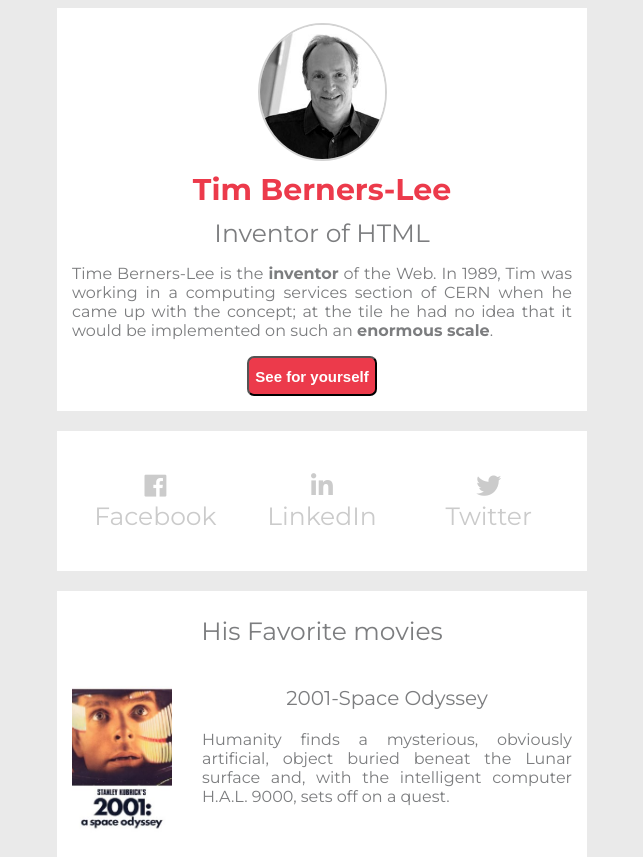
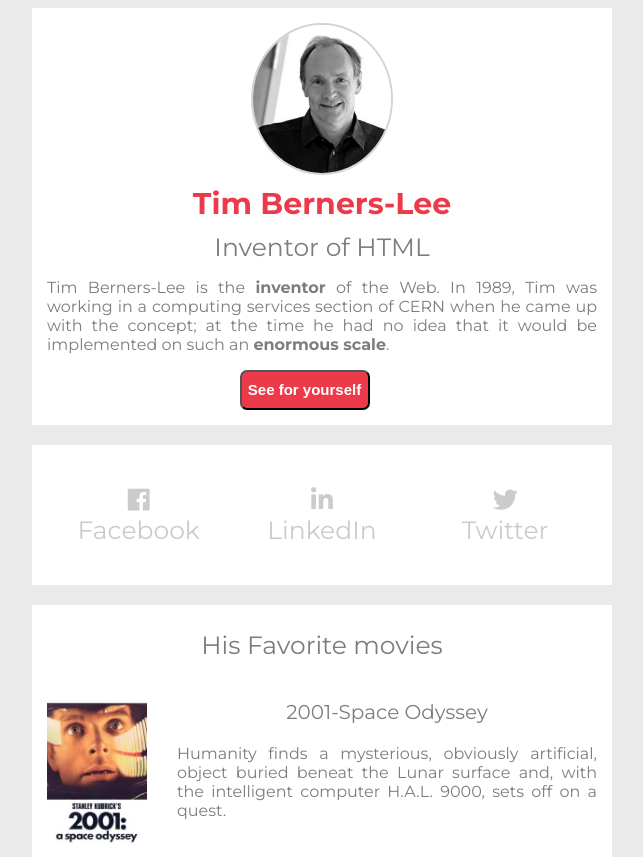
Before and after one commit to NelisThomas/starting-web-development, a plain HTML site: page index.html in a window 1280 px wide. Shown: the top 857 px of the page, without its empty margins (318-961 px from the left). Drawn offline with Linux system fonts and the light colour scheme.

Commit message:
line dup bio text

```diff
--- a/index.html
+++ b/index.html
@@ -13,7 +13,7 @@
     <img class="roundedimage" src="images/handsome1.jpeg">
 <p class="tim">Tim Berners-Lee</p>
 <p class="smallhead">Inventor of HTML</p>
-<p>Time Berners-Lee is the <b>inventor</b> of the Web. In 1989, Tim was working in a computing services section of CERN when he came up with the concept; at the tile he had no idea that it would be implemented on such an <b>enormous scale</b>.</p>
+<p>Tim Berners-Lee is the <b>inventor</b> of the Web. In 1989, Tim was working in a computing services section of CERN when he came up with the concept; at the time he had no idea that it would be implemented on such an <b>enormous scale</b>.</p>
 
     <input type="button" value="See for yourself"/>
 
--- a/style.css
+++ b/style.css
@@ -3,6 +3,8 @@ body {
     background-color: #EAEAEA ;
     color: #7C7D7F;
 }
+
+
 
 .tim{
     color:#EC3A4B;
@@ -11,6 +13,7 @@ body {
     font-size: 30px;
     margin: 10px;
 }
+
 
 .smallhead{
     text-align: center;
@@ -73,7 +76,7 @@ input{
 
 .container{
     background-color: #FFFFFF   ;
-    width: 500px;
+    width: 550px;
     padding: 15px;
     margin-bottom: 20px;
 }
```
